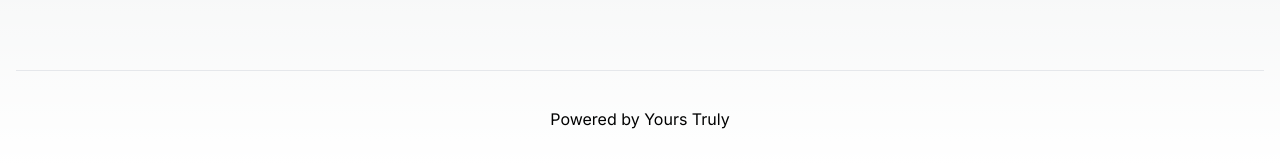
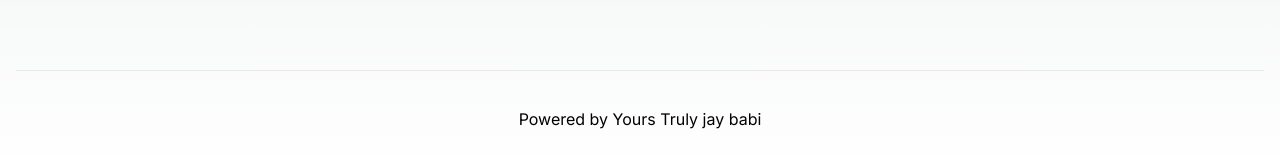
Before and after one commit to jasangill1/J1, a Next.js app in the folder about/: page / in a window 1280 px wide. Shown: the part 730-893 px from the top of the page. Built offline with nearby package versions, Linux system fonts and the light colour scheme.

Commit message:
J babi j babi go!

```diff
--- a/about/src/app/page.tsx
+++ b/about/src/app/page.tsx
@@ -21,7 +21,7 @@ export default function Home() {
         </div>
       </main>
       <footer className="flex items-center justify-center w-full h-24 border-t">
-        Powered by Yours Truly
+        Powered by Yours Truly jay babi
       </footer>
     </div>
   );
```
